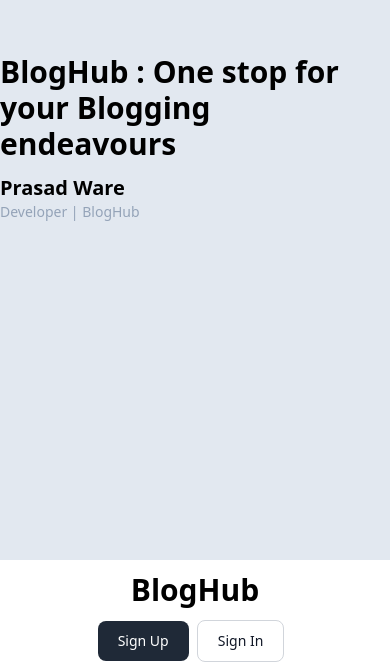
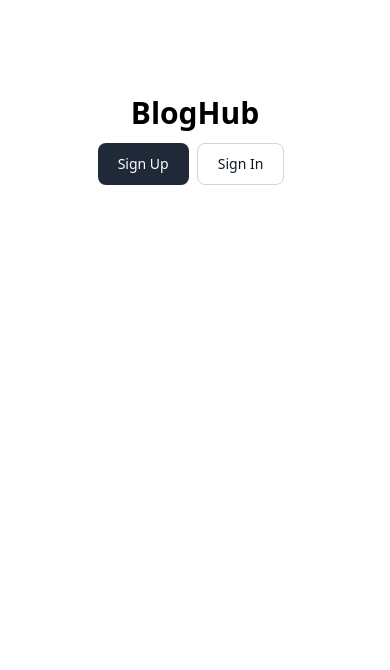
Before and after one commit to Prasad-D-Ware/BlogHub, a React (Vite) app in the folder frontend/: page / in a window 390 px wide. Shown: the part 284-954 px from the top of the page. After the commit the page ends 844 px from the top, so only its background shows below. Built offline with nearby package versions, Linux system fonts and the light colour scheme.

Commit message:
made homepage responsive

```diff
--- a/frontend/src/pages/Home.tsx
+++ b/frontend/src/pages/Home.tsx
@@ -4,13 +4,16 @@
 export const Home = () => {
   const navigate = useNavigate();
   return (
-    <div className="grid grid-cols-1 md:grid-cols-2">
+    <div className="grid grid-cols-1 md:grid-cols-2 ">
+      <div className="hidden lg:block">
         <Quote quote="BlogHub : One stop for your Blogging endeavours" />
-      <div className="flex justify-center items-center">
-        <div>
-          <div className="text-3xl font-extrabold p-3 flex justify-center">
+      </div>
+      <div className="flex justify-center items-center h-screen">
+        <div className="flex justify-center items-center flex-col">
+          <div className="text-3xl font-extrabold p-3 flex justify-center ">
             BlogHub
           </div>
+          <div className="flex">
             <button
               onClick={() => {
                 navigate("/signup");
@@ -32,5 +35,6 @@
           </div>
         </div>
       </div>
+    </div>
   );
 };
```
Lines whose indentation alone changed are shown as unchanged.
